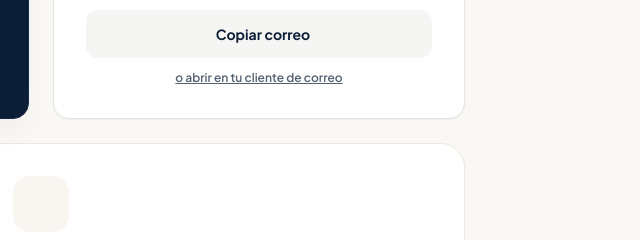
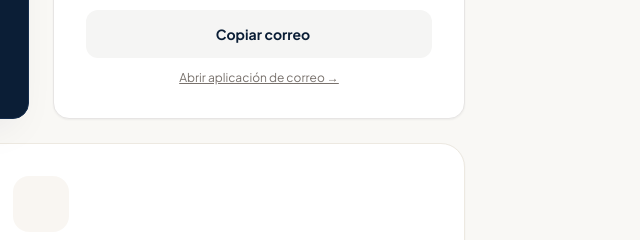
Before and after one commit to martuugreco1104/Cirullo-Abogados, a plain HTML site: page cirullo_abogados_landing_page.html in a window 1280 px wide. Shown: the part 3046-3286 px from the top of the page, 599-1239 px from the left. Drawn offline with nearby package versions, Linux system fonts and the light colour scheme; some icons are missing; a web font is replaced by a local one.

Commit message:
Update email link text and styles

```diff
--- a/cirullo_abogados_landing_page.html
+++ b/cirullo_abogados_landing_page.html
@@ -471,8 +471,8 @@
                   <span>Copiar correo</span>
                 </button>
                 <a href="mailto:contacto@cirulloabogados.com.ar"
-                   class="text-xs font-semibold text-brand-petrol/70 underline hover:text-brand-petrol transition-colors">
-                  o abrir en tu cliente de correo
+                   class="text-xs text-stone-500 hover:text-stone-800 underline transition-colors">
+                  Abrir aplicación de correo &rarr;
                 </a>
               </div>
             </div>
```
Also changed, not shown: index.html (+2 -2 lines).
